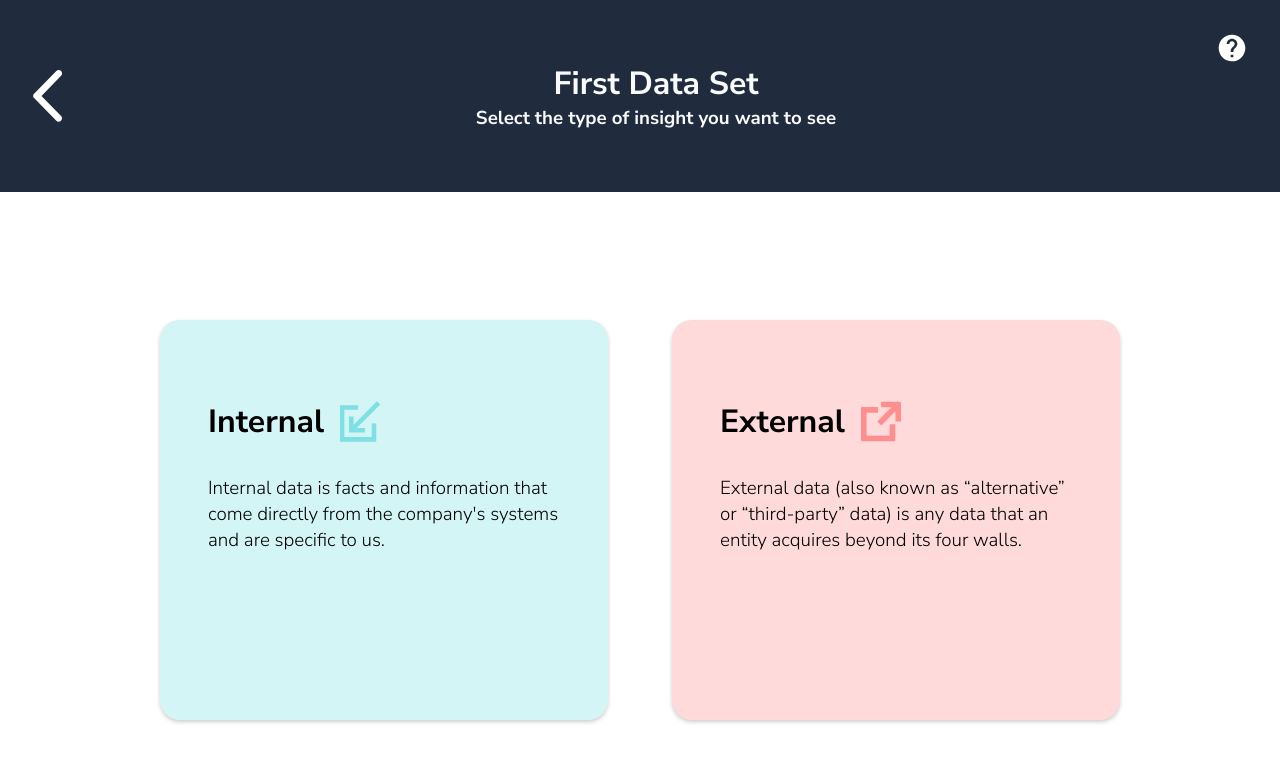
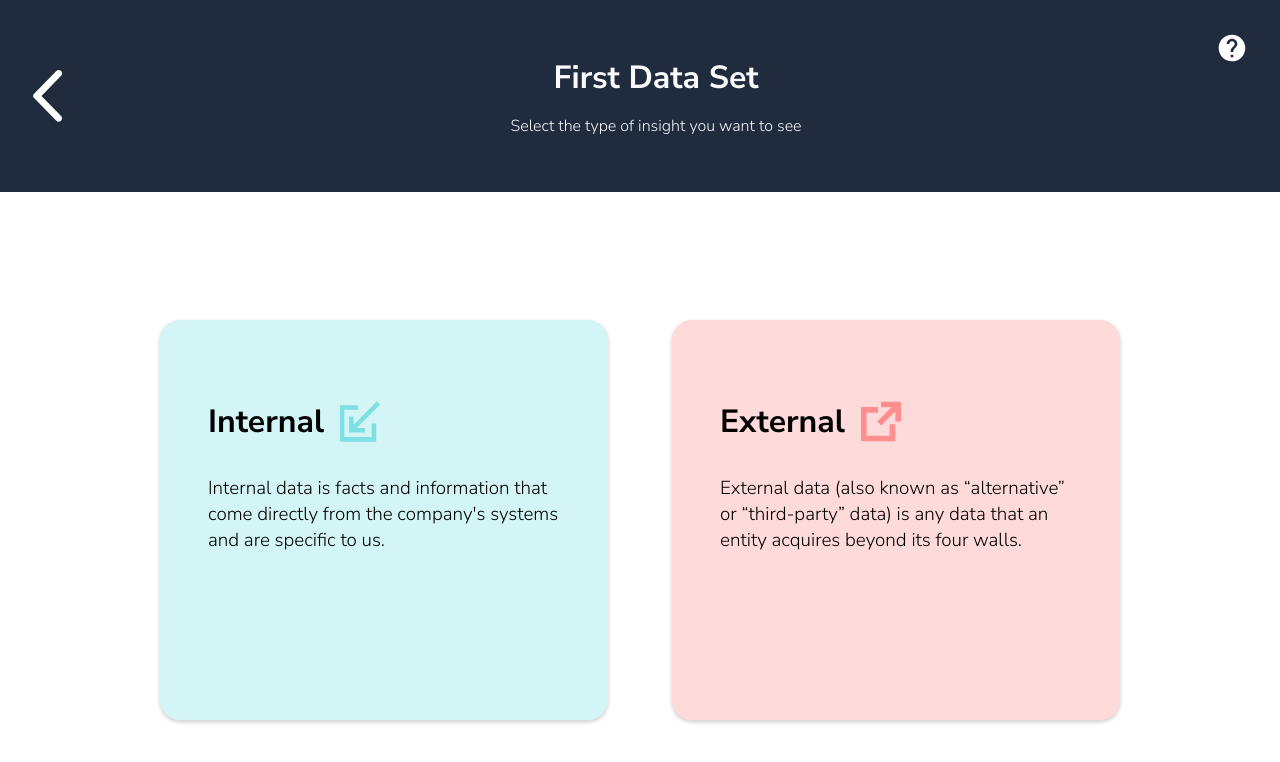
Before and after one commit to brandonyuh/luckynumberslevins, a React (Create React App) app: page / in a window 1280 px wide. Shown: the top 762 px of the page. Built offline with nearby package versions, Linux system fonts and the light colour scheme.

Commit message:
fix headerpage component and also change folder name

```diff
--- a/src/Components/HeaderPages/HeaderPage.jsx
+++ b/src/Components/HeaderPage/HeaderPage.jsx
@@ -1,12 +1,14 @@
 import './HeaderPage.scss';
+import arrowBack from '../../assets/images/arrow-back.svg';
+import questionMark from '../../assets/images/question-mark.svg';
 
-function HeaderPage({ arrowBack, questionMark }) {
+function HeaderPage({ title, subtitle }) {
    return (
       <div className='container__top'>
          <img className='container__img' src={arrowBack} alt='arrow back' />
          <div className='container__titles'>
-            <h1 className='container__title'>First Data Set</h1>
-            <h3 className='container__subtitle--title'>Select the type of insight you want to see</h3>
+            <h1 className='container__title'>{title}</h1>
+            <h3 className='container__subtitle'>{subtitle}</h3>
          </div>
          <div className='container__question'>
             <img className='container__question--img' src={questionMark} alt='question mark' />
--- a/src/Components/HeaderPages/HeaderPage.scss
+++ b/src/Components/HeaderPage/HeaderPage.scss
@@ -25,6 +25,12 @@
     justify-content: center;
   }
 
+  &__subtitle{
+    font-weight: 300;
+    font-size: 1rem;
+    margin-top: 1rem;
+  }
+
   &__question{
     display: flex;
     flex-direction: column;
@@ -47,12 +53,12 @@
     padding-left: 2rem;
   }
 
-  &__subtitle {
-    display: flex;
-    justify-content: center;
-    margin-bottom: 2rem;
+  // &__subtitle {
+  //   // display: flex;
+  //   justify-content: center;
+  //   margin-bottom: 2rem;
 
-  }
+  // }
 
 
 }
--- a/src/Components/InternalExternal/InternalExternal.jsx
+++ b/src/Components/InternalExternal/InternalExternal.jsx
@@ -1,15 +1,18 @@
 import './InternalExternal.scss';
-import arrowBack from '../../assets/images/arrow-back.svg';
-import questionMark from '../../assets/images/question-mark.svg';
+
 // import { Link } from 'react-router-dom';
 import externalIcon from '../../assets/icons/external.svg';
 import internalIcon from '../../assets/icons/internal.svg';
-import HeaderPage from '../HeaderPages/HeaderPage';
+import HeaderPage from '../HeaderPage/HeaderPage';
 
 function InternalExternal() {
    return (
       <div className='container'>
-         <HeaderPage arrowBack={arrowBack} questionMark={questionMark} />
+         <HeaderPage
+            title='First Data Set'
+            subtitle='Select the type of insight you want to see
+'
+         />
          <div className='container__boxes'>
             <div className='container__internal'>
                <div className='container__internal--title'>
```
